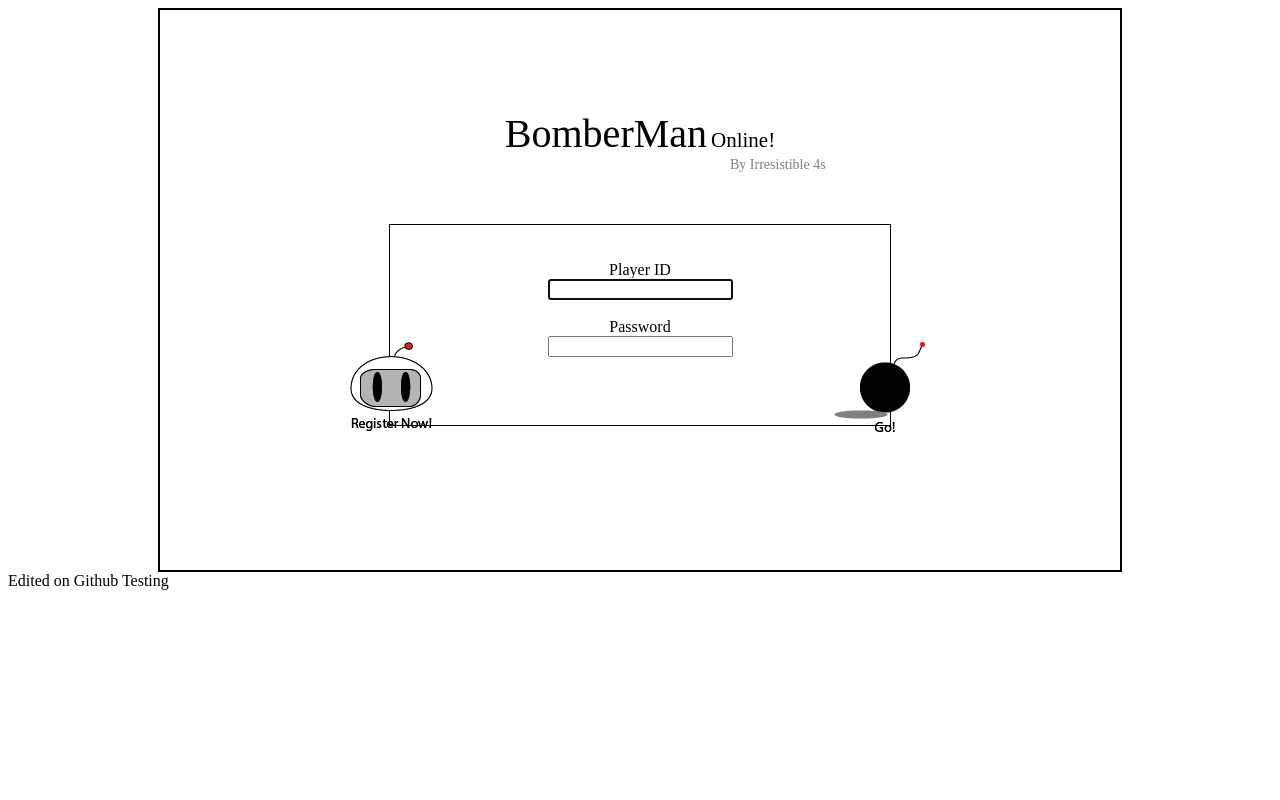
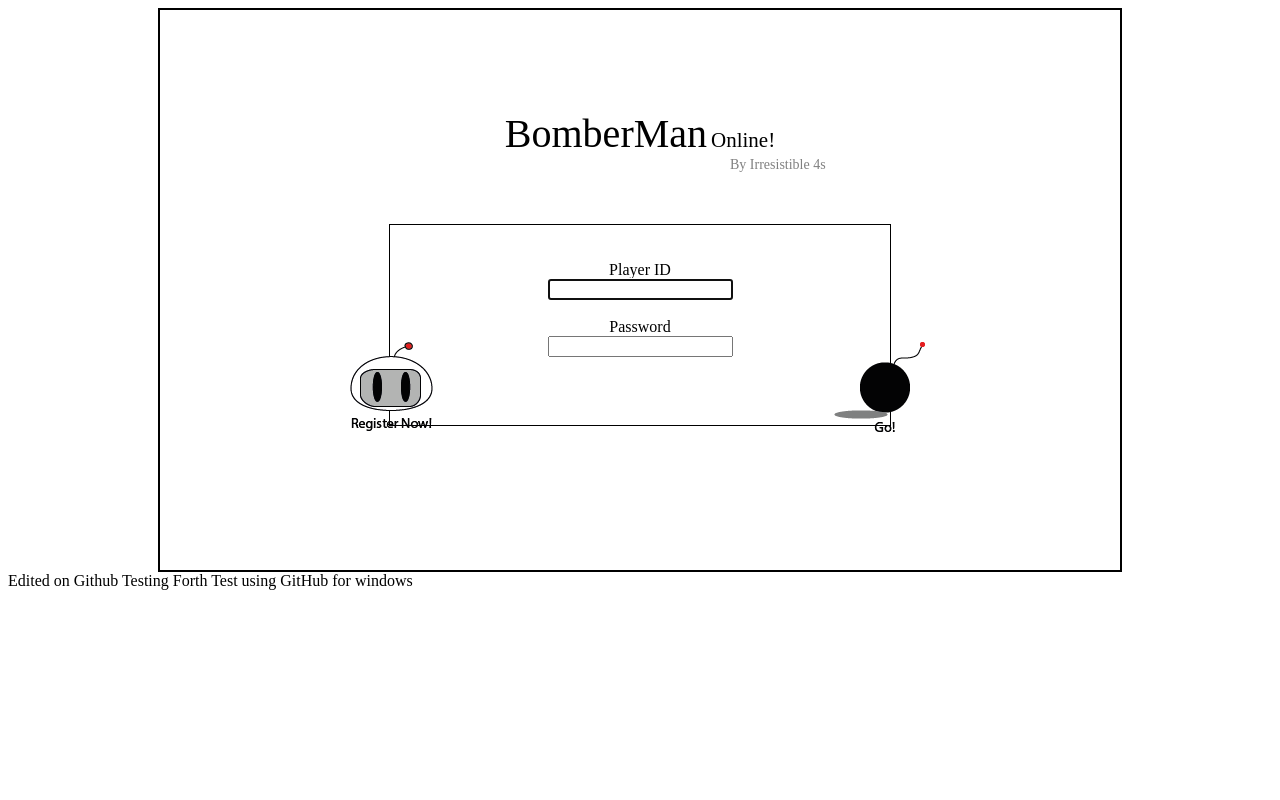
Before and after one commit to killalau/BombermanOnline, a PHP site: page /index.php in a window 1280 px wide. Run offline with PHP 8.4, Linux system fonts and the light colour scheme; data that the repository does not hold is empty.

Commit message:
4th test using GitHub for windows

```diff
--- a/index/index.php
+++ b/index/index.php
@@ -69,4 +69,6 @@ if (cookieExist()){
         </div>
     Edited on Github Testing
 
+	Forth Test using GitHub for windows
+
     </body></html>
```
